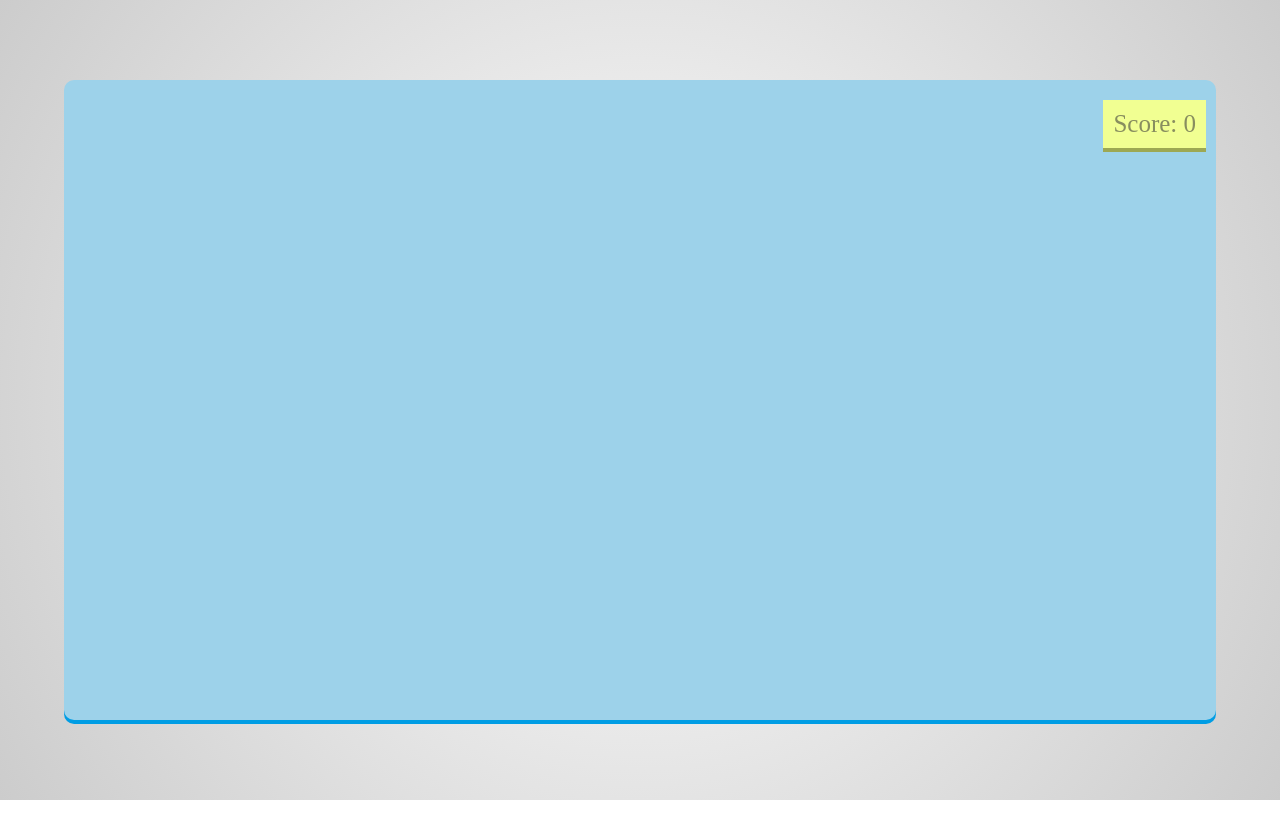
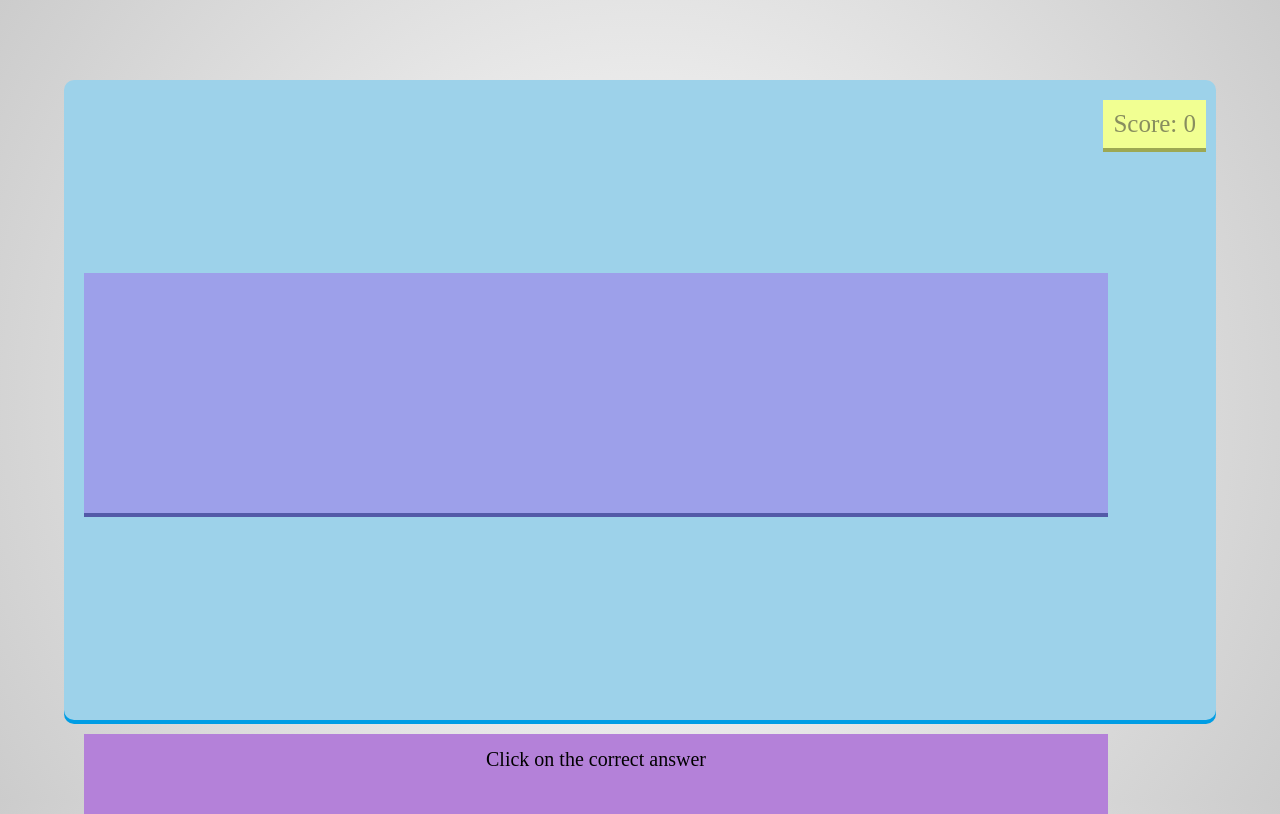
Before and after one commit to rashadataf/Maths-Game, a plain HTML site: page index.html in a window 1280 px wide. Drawn offline with Linux system fonts and the light colour scheme.

```diff
--- a/index.html
+++ b/index.html
@@ -12,6 +12,10 @@
       <div class="score">Score: <span class="scoreValue">0</span></div>
       <div class="correct">Correct</div>
       <div class="wrong">Try Again</div>
+      <div class="questions"></div>
+      <div class="instruction">
+        Click on the correct answer
+      </div>
     </div>
   </body>
 </html>
--- a/style.css
+++ b/style.css
@@ -52,3 +52,27 @@ html {
   font-size: 2rem;
   display: none;
 }
+
+.questions {
+  width: 80vw;
+  height: 30vh;
+  position: absolute;
+  background-color: #9da0ea;
+  margin: 15% auto 1% auto;
+  box-shadow: 0rem 0.4rem #535aa8;
+  font-size: 10rem;
+  text-align: center;
+  font-family: cursive, sans-serif;
+  color: black;
+}
+
+.instruction {
+  width: 80vw;
+  height: 10vh;
+  background-color: #b481d9;
+  margin: 57% 0 1% 0;
+  text-align: center;
+  line-height: 5rem;
+  font-size: 2rem;
+  box-shadow: 0rem 0.4rem #8153a8;
+}
```
